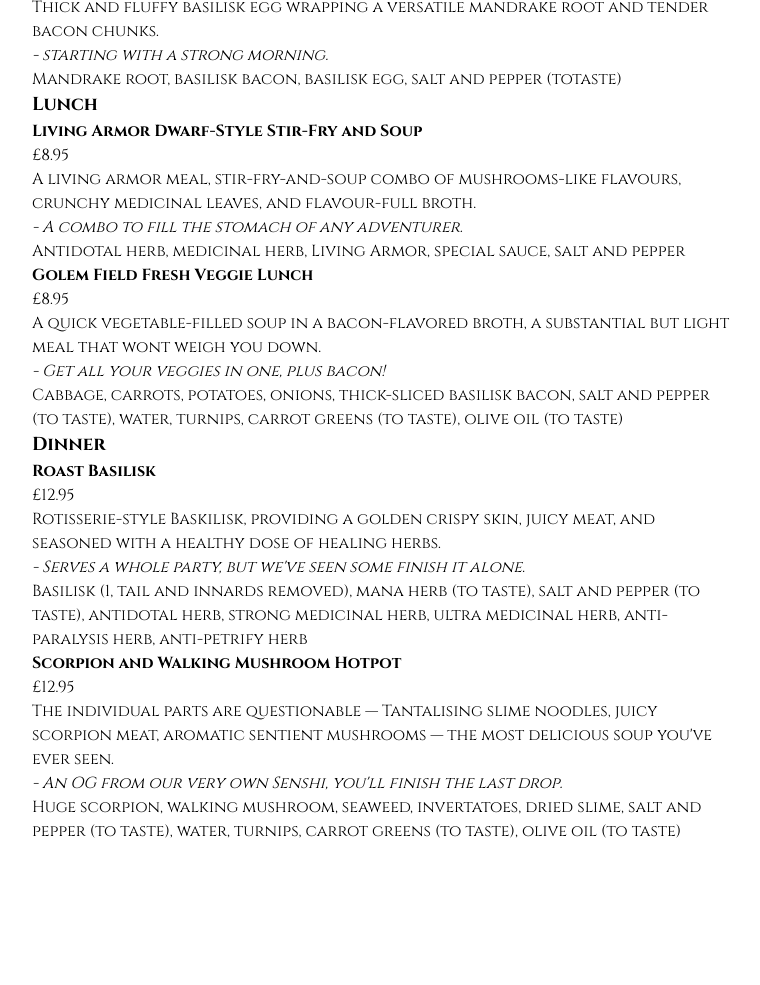
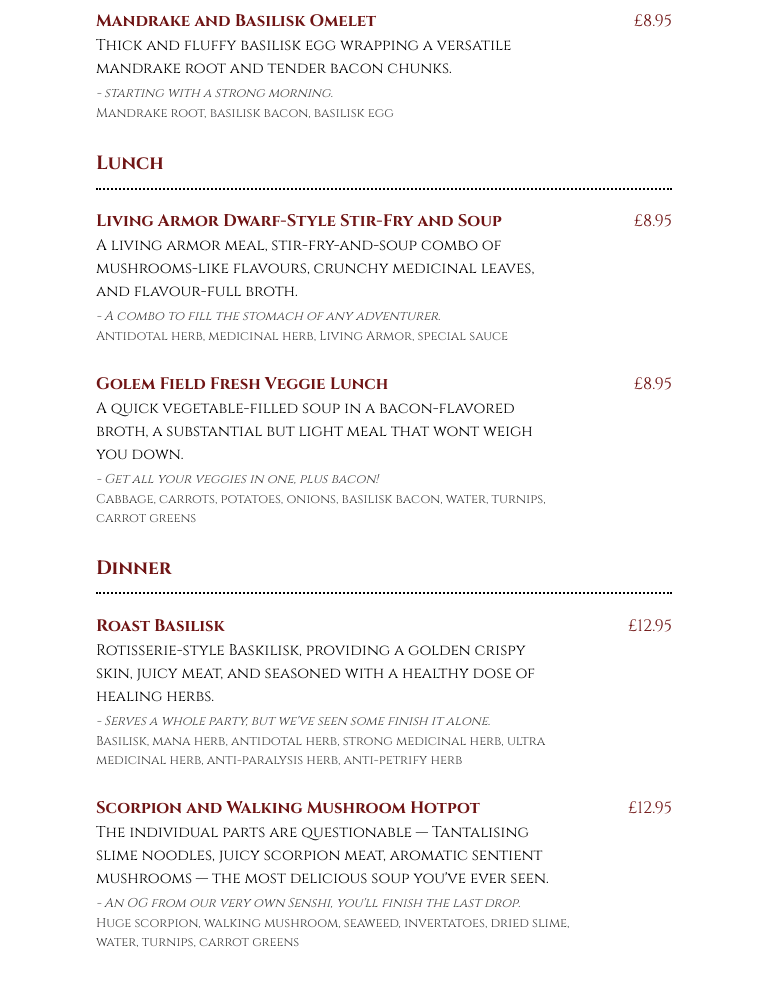
Before and after one commit to Wadey56/restaurant-page, a website built with webpack: page src/template.html in a window 1280 px wide. Shown: the part 1788-2773 px from the top of the page, without its empty margins (256-1016 px from the left). Before the commit the page ends 2655 px from the top, so only its background shows below. Built offline with nearby package versions, Linux system fonts and the light colour scheme; a web font is replaced by a local one.

Commit message:
Style menu section temp display with home content

```diff
--- a/src/homeStyles.css
+++ b/src/homeStyles.css
@@ -42,7 +42,7 @@
   font-style: italic;
 }
 
-#serving-section, #menu-section {
+#serving-section {
   padding: clamp(10px, 5vh, 24px) clamp(40px, 10vw, 180px);
 }
 
@@ -54,6 +54,6 @@
   font-size: clamp(10px, 1.2vw, 18px);
 }
 
-.serving-wrapper {
+.serving-wrapper{
   margin-bottom: clamp(15px, 2vw, 30px);
 }
--- a/src/index.js
+++ b/src/index.js
@@ -1,5 +1,6 @@
 import "./globalStyles.css";
 import "./homeStyles.css";
+import "./menuStyles.css";
 import { loadHomeContent } from "./home";
 import { loadMenuContent } from "./menu";
 
--- a/src/menu.js
+++ b/src/menu.js
@@ -31,11 +31,11 @@ let itemComments = [
 ]
 let itemIngredients = [
     "Barley, Water, Salt, Mimic meat, Waterweed, Fish eggs",
-    "Mandrake root, basilisk bacon, basilisk egg, salt and pepper (totaste)",
-    "Antidotal herb, medicinal herb, Living Armor, special sauce, salt and pepper",
-    "Cabbage, carrots, potatoes, onions, thick-sliced basilisk bacon, salt and pepper (to taste), water, turnips, carrot greens (to taste), olive oil (to taste)",
-    "Basilisk (1, tail and innards removed), mana herb (to taste), salt and pepper (to taste), antidotal herb, strong medicinal herb, ultra medicinal herb, anti-paralysis herb, anti-petrify herb",
-    "Huge scorpion, walking mushroom, seaweed, invertatoes, dried slime, salt and pepper (to taste), water, turnips, carrot greens (to taste), olive oil (to taste)"
+    "Mandrake root, basilisk bacon, basilisk egg",
+    "Antidotal herb, medicinal herb, Living Armor, special sauce",
+    "Cabbage, carrots, potatoes, onions, basilisk bacon, water, turnips, carrot greens",
+    "Basilisk, mana herb, antidotal herb, strong medicinal herb, ultra medicinal herb, anti-paralysis herb, anti-petrify herb",
+    "Huge scorpion, walking mushroom, seaweed, invertatoes, dried slime, water, turnips, carrot greens"
 ]
 let itemPrices = [
     "£6.95",
--- /dev/null
+++ b/src/menuStyles.css
@@ -0,0 +1,42 @@
+#menu-header {
+  font-size: clamp(20px, 2.5vw, 40px);
+}
+
+#menu-section {
+  padding: clamp(10px, 5vh, 24px) clamp(140px, 15vw, 240px);
+}
+
+.menu-subheader {
+  padding-bottom: clamp(5px, 5vh, 10px);
+  border-bottom: 2px dotted black;
+}
+
+.menu-subheader {
+  font-size: clamp(15px, 1.5vw, 30px);
+  margin-bottom: clamp(15px, 1.5vw, 30px);
+  color: #701515;
+}
+
+.menu-item-price-wrapper {
+  display: flex;
+  justify-content: space-between;
+  font-size: clamp(12px, 1.3vw, 20px);
+  color: #701515;
+}
+
+.item-description {
+  font-size: clamp(10px, 1.2vw, 18px);
+}
+
+.item-description, .item-comment, .item-ingredients {
+  padding-right: clamp(20px, 8vw, 140px);
+}
+
+.menu-wrapper, .menu-item-wrapper{
+  margin-bottom: clamp(15px, 2vw, 30px);
+}
+
+.item-comment, .item-ingredients {
+  font-size: clamp(10px, 1vw, 15px);
+  color: rgb(64, 64, 64);
+}
```
